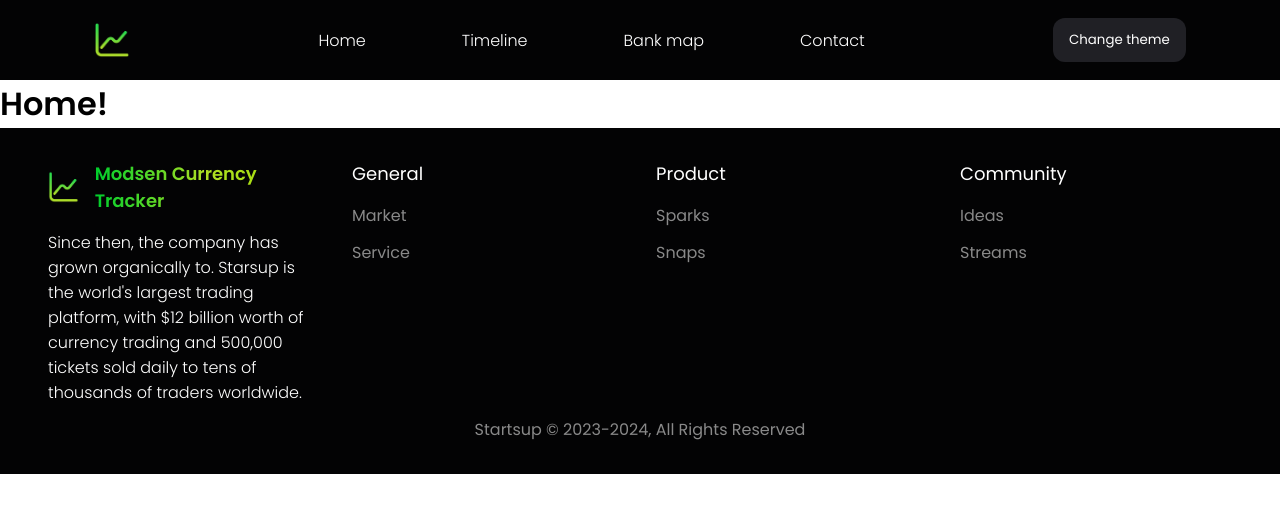
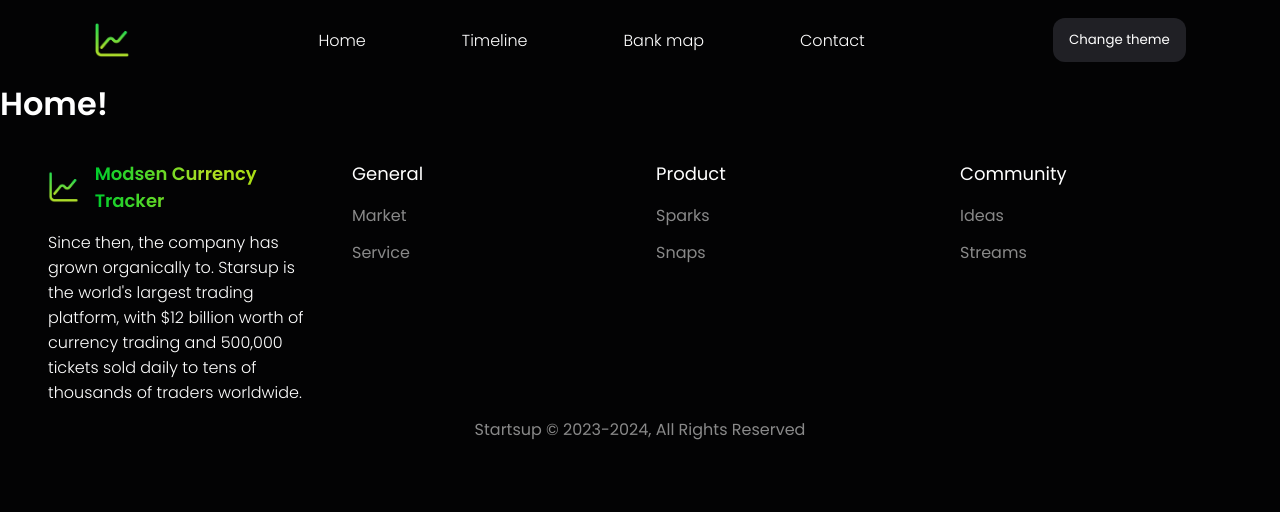
Before and after one commit to SecondThundeR/modsen-currency-tracker, a React app: page / in a window 1280 px wide. Shown: the top 512 px of the page. Built offline with nearby package versions, Linux system fonts and the light colour scheme.

Commit message:
feat: add style for body

```diff
--- a/src/App.css
+++ b/src/App.css
@@ -4,3 +4,8 @@
   margin: 0;
   font-family: "Poppins", sans-serif;
 }
+
+body {
+  background-color: #030304;
+  color: white;
+}
```
